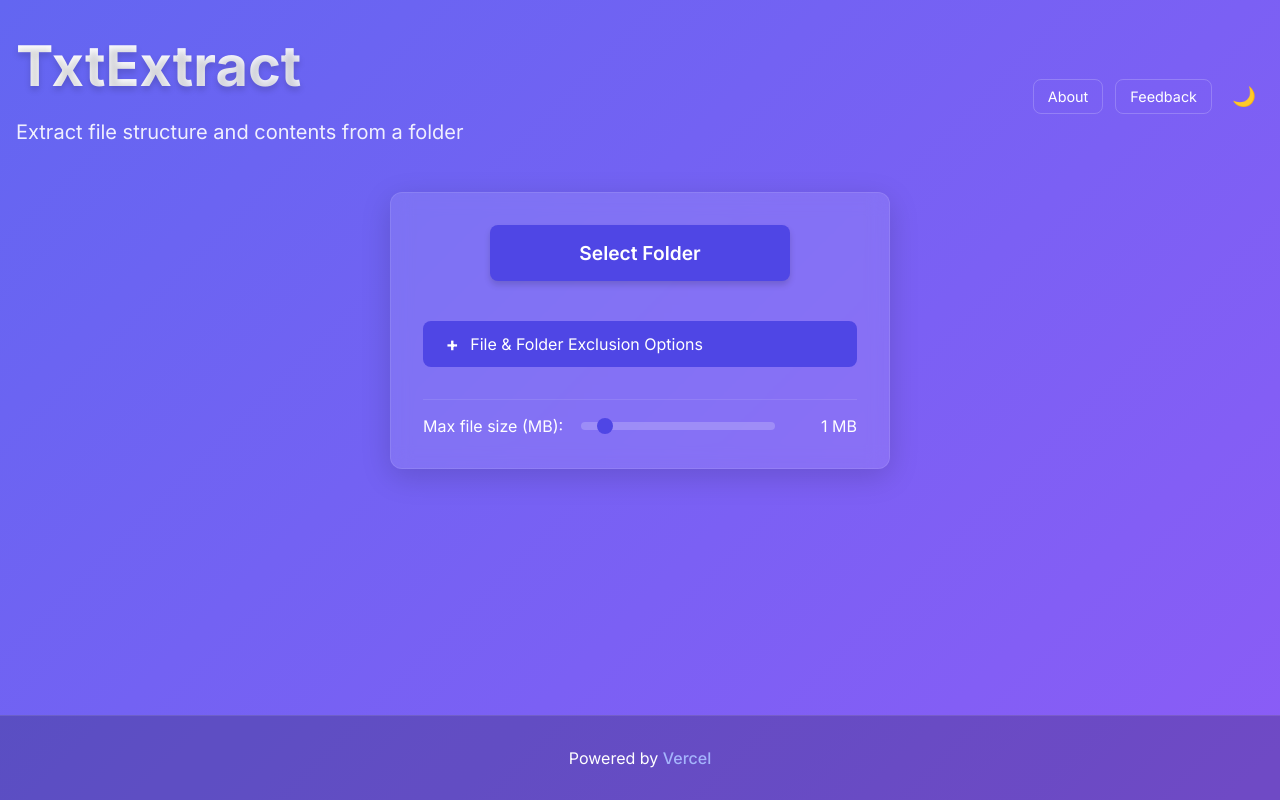
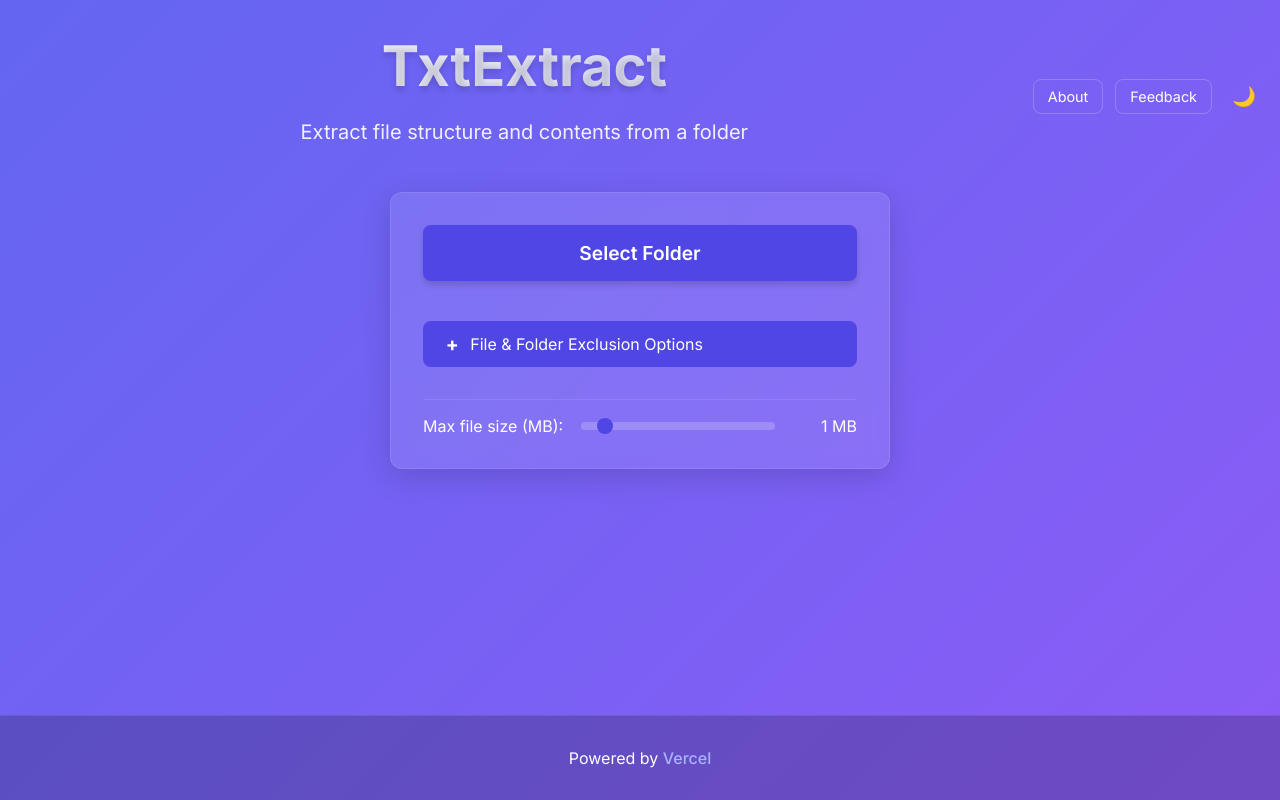
Before and after one commit to Ganamedee/txtextract, a React (Create React App) app: page / in a window 1280 px wide. Built offline with nearby package versions, Linux system fonts and the light colour scheme.

Commit message:
PLEASE FINMAL

```diff
--- a/src/App.css
+++ b/src/App.css
@@ -16,7 +16,7 @@
 
 .header-content {
   flex: 1;
-  text-align: left;
+  text-align: center;
 }
 
 .App-title {
--- a/src/components/FileExplorer.css
+++ b/src/components/FileExplorer.css
@@ -41,8 +41,9 @@
   transition: all 0.3s ease;
   box-shadow: 0 4px 6px var(--color-shadow);
   font-weight: 600;
-  width: 100%; /* Make button fill the width for better centering */
-  max-width: 300px; /* Limit maximum width */
+  width: 100%; /* Full width to match the toggle button */
+  /* Remove or comment out the max-width property */
+  /* max-width: 300px; */
 }
 
 .select-button:hover {
```
